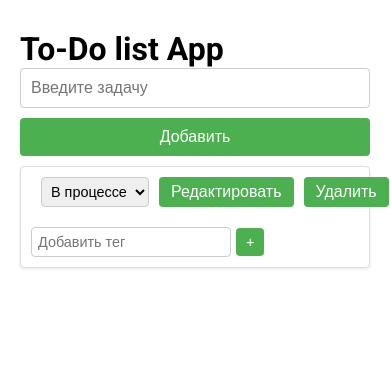
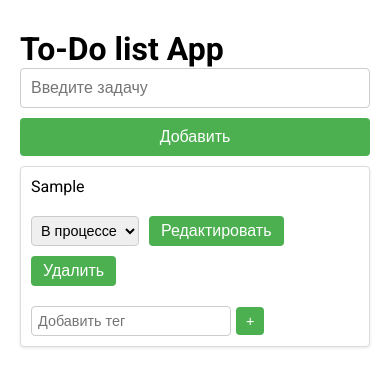
Before and after one commit to Pheeloque/todo-list-app, a React (Create React App) app: page / in a window 390 px wide. Both pictures are taken after typing "Sample" into the empty fields and a click on the button "Добавить". Shown: the top 386 px of the page. Built offline with nearby package versions, Linux system fonts and the light colour scheme.

Commit message:
mobile view improved

```diff
--- a/src/components/TaskItem.jsx
+++ b/src/components/TaskItem.jsx
@@ -17,7 +17,7 @@ function TaskItem({
   return (
     <li key={task.id} className={styles.taskItem}>
       {editingTask?.id === task.id ? (
-        <div className={styles.taskContent}>
+        <div className={styles.taskActions}>
           <input
             type="text"
             value={editingTask.text}
@@ -33,7 +33,7 @@ function TaskItem({
           </button>
         </div>
       ) : (
-        <div className={styles.taskContent}>
+        <div className={styles.taskActions}>
           <div className={styles.taskText}>{task.text}</div>
           <TaskMarker
             marker={task.marker}
--- a/src/styles/TaskItem.module.css
+++ b/src/styles/TaskItem.module.css
@@ -11,11 +11,12 @@
   width: 100%;
 }
 
-.taskContent {
+.taskActions {
   display: flex;
   align-items: center;
   gap: 10px;
   width: 100%;
+  flex-wrap: wrap;
 }
 
 .taskText {
@@ -34,6 +35,10 @@
   font-size: 1em;
   border: 1px solid #ccc;
   border-radius: 4px;
+}
+
+.taskMarker {
+  margin-right: 10px;
 }
 
 button {
@@ -55,6 +60,14 @@ button:disabled {
   cursor: not-allowed;
 }
 
-.taskMarker {
-  margin-right: 10px;
+@media (max-width: 600px) {
+  .taskContent {
+    flex-direction: column;
+    align-items: flex-start;
+  }
+
+  .taskText {
+    width: 100%;
+    margin-bottom: 10px;
+  }
 }
```
